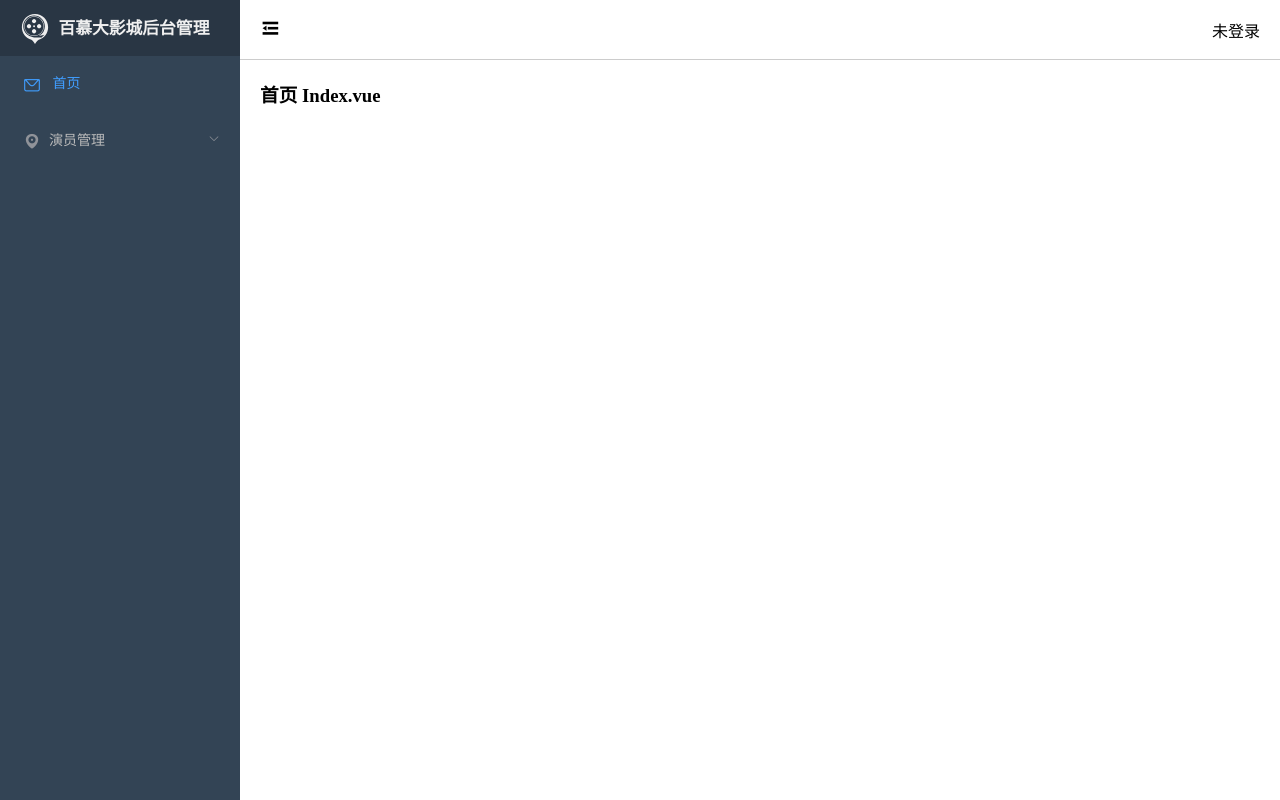
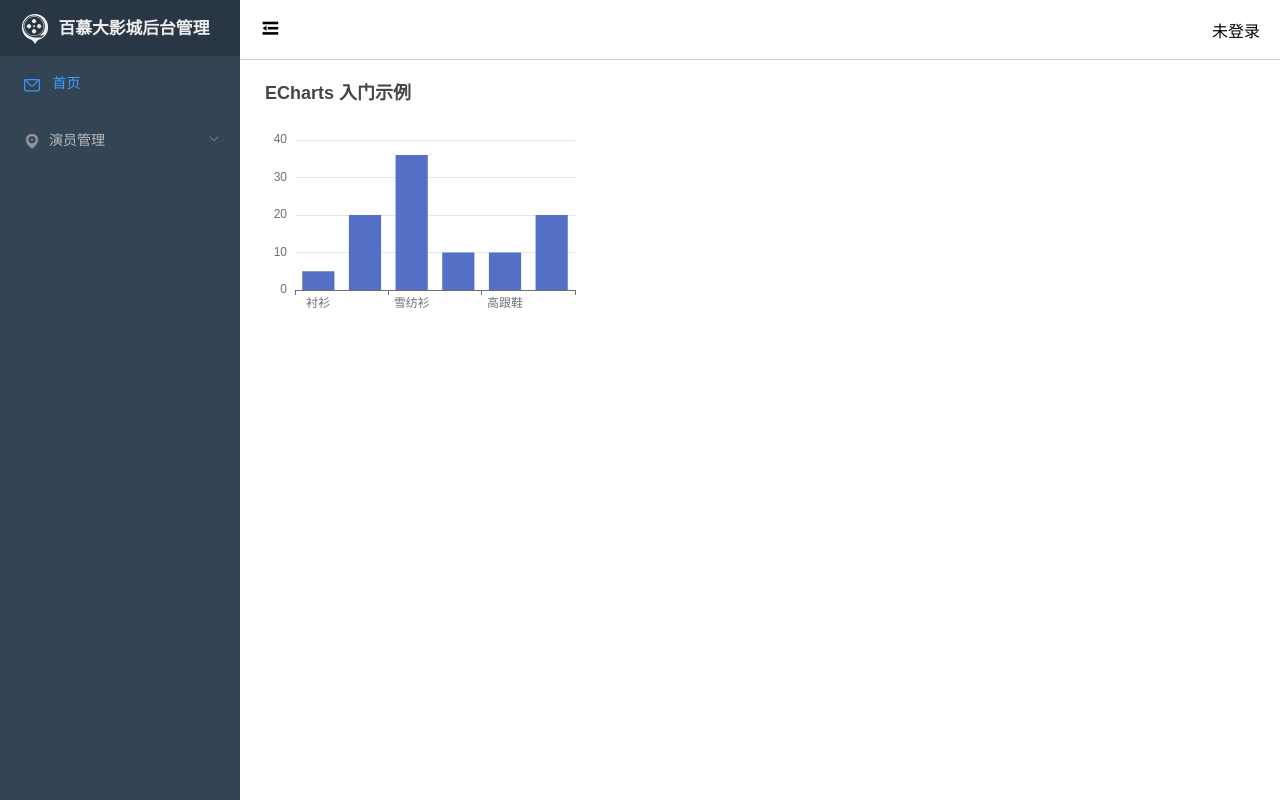
Before and after one commit to MrChen8496/code2302, a Vue app in the folder day03/demo/bmdstudios-ms-client/: page /home/index in a window 1280 px wide. Built offline with nearby package versions, Linux system fonts and the light colour scheme.

Commit message:
2023年6月6日14:24:35 - 在首页显示echarts图表

```diff
--- a/day03/demo/bmdstudios-ms-client/package.json
+++ b/day03/demo/bmdstudios-ms-client/package.json
@@ -9,6 +9,7 @@
   "dependencies": {
     "axios": "^1.4.0",
     "core-js": "^3.8.3",
+    "echarts": "^5.4.2",
     "element-ui": "^2.15.13",
     "vue": "^2.6.14",
     "vue-router": "^3.5.1",
--- a/day03/demo/bmdstudios-ms-client/src/views/Index.vue
+++ b/day03/demo/bmdstudios-ms-client/src/views/Index.vue
@@ -1,13 +1,48 @@
 <template>
   <div>
-    <!-- Index.vue -->
-    <h1>首页 Index.vue</h1>
+    <!-- 显示echarts图表 -->
+    <div id="chart1"></div>
   </div>
 </template>
 
 <script>
-export default {};
+import * as echarts from 'echarts';
+export default {
+  mounted () {
+    this.initChart1(); // 初始化第一个图表
+  },
+  methods: {
+    initChart1() { // 初始化第一个图表
+
+      // 基于准备好的dom，初始化echarts实例
+      var myChart = echarts.init(document.getElementById('chart1'));
+      // 绘制图表
+      myChart.setOption({
+        title: {
+          text: 'ECharts 入门示例'
+        },
+        tooltip: {},
+        xAxis: {
+          data: ['衬衫', '羊毛衫', '雪纺衫', '裤子', '高跟鞋', '袜子']
+        },
+        yAxis: {},
+        series: [
+          {
+            name: '销量',
+            type: 'bar',
+            data: [5, 20, 36, 10, 10, 20]
+          }
+        ]
+      });
+
+    }
+  },
+};
 </script>
 
 <style lang="scss" scoped>
+#chart1 {
+  width: 35%;
+  height: 280px;
+}
 </style>
```
Also changed, not shown: 2 other files (tests, documents, lock files or other folders).
